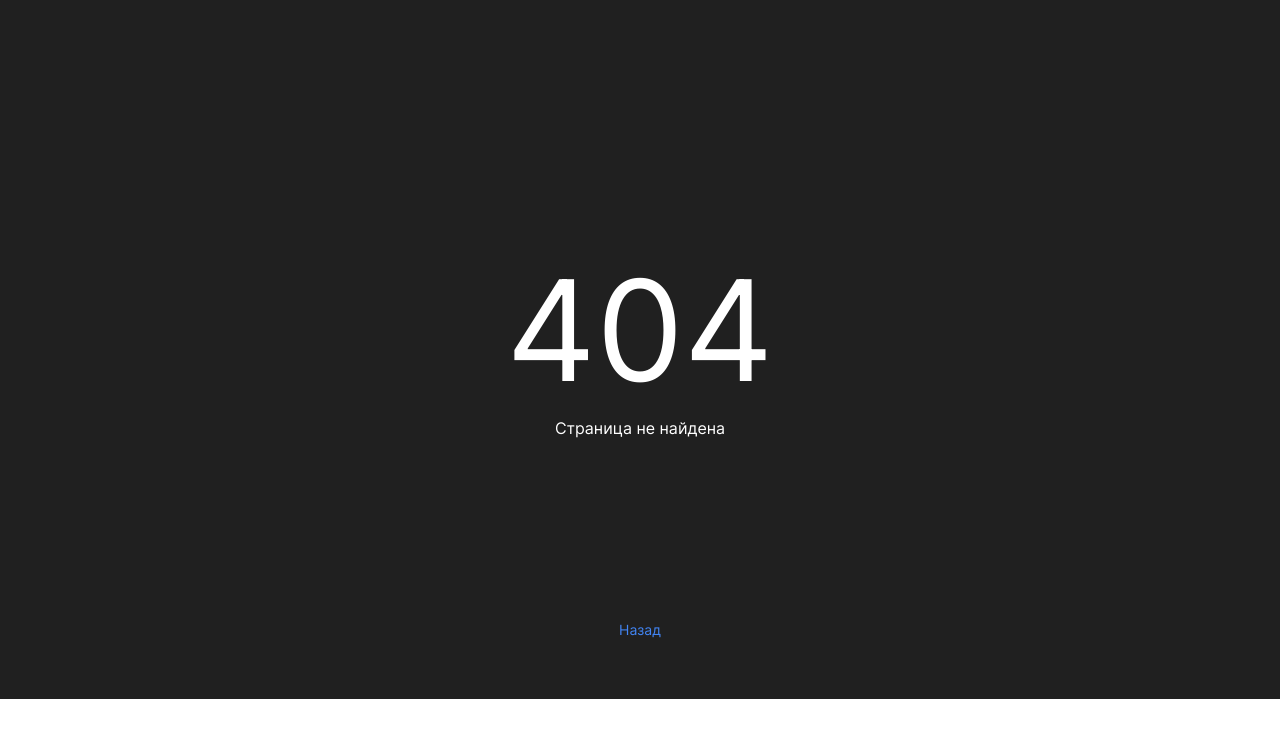
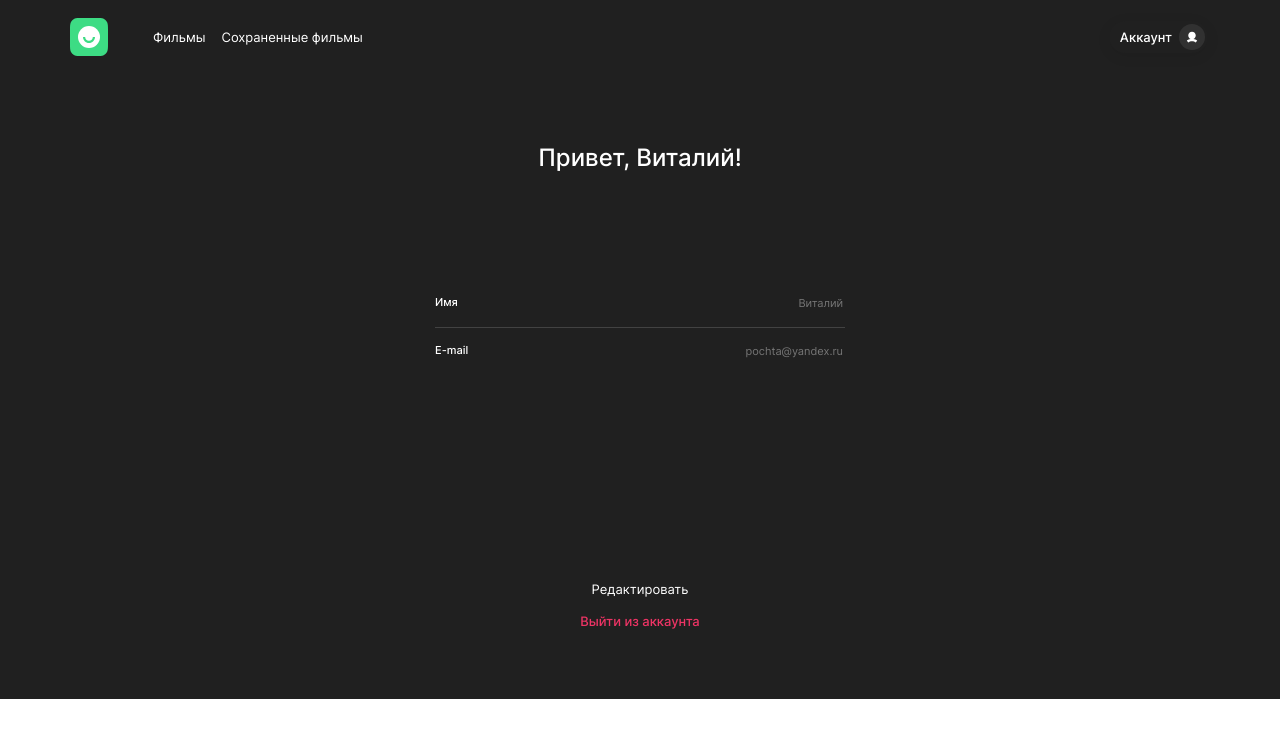
Before and after one commit to milkovskayaa/movies-explorer-frontend, a React (Create React App) app: page /profile in a window 1280 px wide. Before the commit this address had no page. Shown: the top 738 px of the page. Built offline with nearby package versions, Linux system fonts and the light colour scheme.

Commit message:
feat: создать компонент редактирования профиля

```diff
--- a/src/components/App/App.js
+++ b/src/components/App/App.js
@@ -7,6 +7,7 @@
 import Login from '../Login/Login';
 import Movies from '../Movies/Movies';
 import SavedMovies from '../SavedMovies/SavedMovies';
+import Profile from '../Profile/Profile';
 
 function App() {
 
@@ -37,6 +38,10 @@
           element={<SavedMovies loggedIn={true}/>}
         />
         <Route
+          path='/profile'
+          element={<Profile loggedIn={true} />}
+        />
+        <Route
           path='*'
           element={<PageNotFound />}
         />
--- a/src/components/Navigation/Navigation.css
+++ b/src/components/Navigation/Navigation.css
@@ -38,7 +38,7 @@
   align-items: center;
   height: 32px;
   border-radius: 40px;
-  margin: 21px 70px 21px auto;
+  margin: 21px 70px 21px 746px;
   background-color: #073042;
   box-shadow: 0px 3px 14px 0px rgba(0, 0, 0, 0.08);
 }
--- a/src/components/Navigation/Navigation.js
+++ b/src/components/Navigation/Navigation.js
@@ -25,12 +25,12 @@
         }
       </ul>
       {loggedIn ? (
-        <>
+        <Link to='/profile' className='link'>
           <div type='button' className={`navigation__account-button ${location.pathname === '/' ? '' : 'navigation__account-button_dark'}` }>
             <p className='navigation__account-title'>Аккаунт</p>
             <div className={`navigation__account-icon ${location.pathname === '/' ? '' : 'navigation__account-icon_dark'}`}></div>
           </div>
-        </>
+        </Link>
       ) : (
         <Link to='signin' className='link'>
           <button type='button' className='navigation__signin-button'>
--- a/src/components/Profile/Profile.css
+++ b/src/components/Profile/Profile.css
@@ -0,0 +1,77 @@
+.profile {
+  background-color: #202020;
+}
+
+.profile__container {
+  max-width: 410px;
+  width: 100%;
+  margin: 0 auto;
+  padding: 70px 435px;
+}
+
+.profile__title {
+  margin: 0;
+  font-size: 24px;
+  font-weight: 500;
+  color: #fff;
+  line-height: 1.2;
+  text-align: center;
+  padding-bottom: 123px;
+}
+
+.profile__label {
+  font-weight: 500;
+  font-size: 11px;
+  line-height: 1.2;
+  color: #fff;
+  width: 141px;
+}
+
+.profile__input {
+  border: none;
+  background-color: transparent;
+  width: 122px;
+  text-align: right;
+  font-weight: 400;
+  font-size: 11px;
+  line-height: 1.2;
+  color: #fff;
+}
+
+.profile__input-box {
+  display: flex;
+  justify-content: space-between;
+}
+
+.profile__input-box_name {
+  padding-bottom: 16px;
+  border-bottom: 1px solid #424242;
+}
+
+.profile__input-box_email {
+  padding-top: 16px;
+  padding-bottom: 220px;
+}
+
+.profile-btn {
+  width: 410px;
+  border: none;
+  padding: 0;
+  background-color: transparent;
+  font-weight: 400;
+  font-size: 13px;
+  line-height: 1.2;
+  color: #fff;
+  text-align: center;
+}
+
+.profile-btn:hover {
+  cursor: pointer;
+  opacity: 0.7;
+}
+
+.profile-btn_exit {
+  font-weight: 500;
+  color: #EE3465;
+  padding-top: 16px;
+}
--- a/src/components/Profile/Profile.js
+++ b/src/components/Profile/Profile.js
@@ -0,0 +1,45 @@
+import React from 'react';
+import './Profile.css';
+import Header from '../Header/Header';
+import { Link } from "react-router-dom";
+
+function Profile({loggedIn}) {
+  return(
+    <>
+      <Header loggedIn={loggedIn} />
+      <section className='profile'>
+        <div className='profile__container'>
+          <h1 className='profile__title'>Привет, Виталий!</h1>
+          <div className='profile__input-box profile__input-box_name'>
+            <label className='profile__label'>Имя</label>
+            <input
+            type='text'
+            className='profile__input'
+            placeholder='Виталий'
+            name='profile-name'
+            minLength={2}
+            maxLength={30}
+            required
+            />
+          </div>
+          <div className='profile__input-box profile__input-box_email'>
+            <label className='profile__label'>E-mail</label>
+            <input
+            type='email'
+            className='profile__input'
+            placeholder='pochta@yandex.ru'
+            name='profile-email'
+            required
+            />
+          </div>
+          <button type='button' className='profile-btn profile-btn_edit'>Редактировать</button>
+          <Link to='/' className='link'>
+            <button type='button' className='profile-btn profile-btn_exit'>Выйти из аккаунта</button>
+          </Link>
+        </div>
+      </section>
+    </>
+  )
+}
+
+export default Profile;
```
